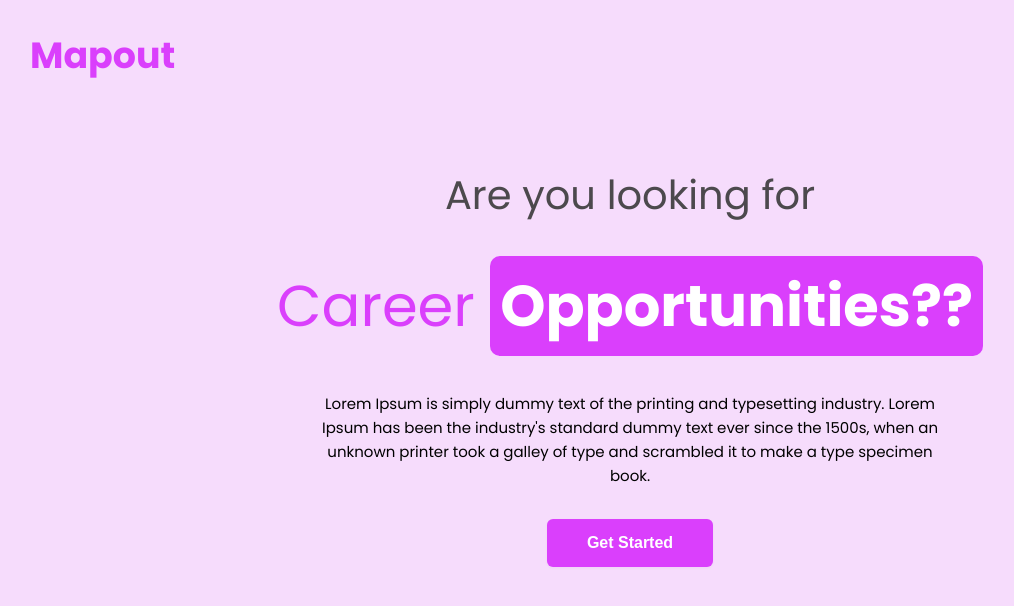
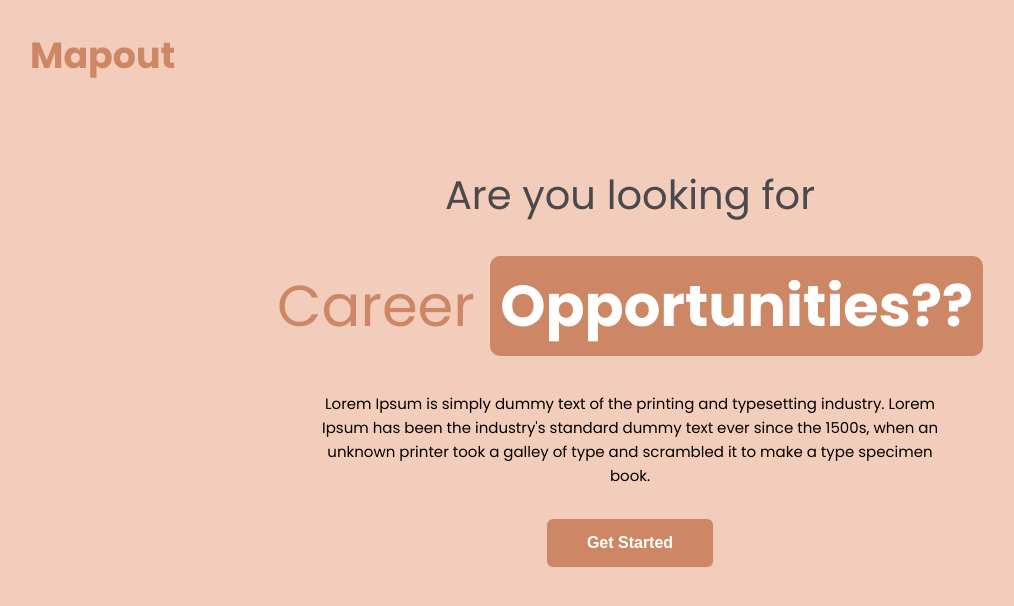
Before and after one commit to pranay101/Mapout-assignemnt, a React (Create React App) app: page / in a window 1280 px wide. Shown: the top 606 px of the page, without its empty margins (10-1024 px from the left). Built offline with nearby package versions, Linux system fonts and the light colour scheme.

Commit message:
updated colour scheme

```diff
--- a/src/Components/ErrorBoundary/ErrorBoundary.module.css
+++ b/src/Components/ErrorBoundary/ErrorBoundary.module.css
@@ -38,7 +38,7 @@
 }
 .ErrorBoundary footer button {
   color: #fff;
-  background-color: #da3ffc;
+  background-color: #cd8764;
   width: 15 rem;
   padding: 15px 40px;
   box-sizing: border-box;
--- a/src/Components/UI/Discover/CountryPicker/CountryPicker.module.css
+++ b/src/Components/UI/Discover/CountryPicker/CountryPicker.module.css
@@ -33,7 +33,7 @@
   flex: 1;
   border-radius: 6px;
   background: transparent;
-  border: #e99bfa 1px solid;
+  border: #fdc7ab 1px solid;
   color: #1a1a1a;
   padding: 0.9rem 1.25rem;
   z-index: 1;
@@ -57,6 +57,6 @@
 }
 
 .DropDown p span {
-  background-color: #f6dcfc;
+  background-color: #f3cdbb;
   padding: 0 10px;
 }
--- a/src/Components/UI/Discover/SearchBar/SearchBar.module.css
+++ b/src/Components/UI/Discover/SearchBar/SearchBar.module.css
@@ -38,7 +38,7 @@
   flex: 1;
   border-radius: 6px;
   background: transparent;
-  border: #e99bfa 1px solid;
+  border: #fdc7ab 1px solid;
   color: #1a1a1a;
   padding: 0.9rem 1.25rem;
   z-index: 1;
@@ -48,7 +48,7 @@
 }
 
 .SearchBar__container input:focus {
-  border-color: #da3ffc;
+  border-color: #cd8764;
 }
 @media (max-width: 849px) {
   .SearchBar__container input {
@@ -127,6 +127,6 @@
 }
 
 .SearchBar p span {
-  background-color: #f6dcfc;
+  background-color: #f3cdbb;
   padding: 0 10px;
 }
--- a/src/Components/UI/Heading/Heading.module.css
+++ b/src/Components/UI/Heading/Heading.module.css
@@ -11,7 +11,7 @@
 }
 
 .Heading h1{
-    color: #da3ffc;
+    color: #cd8764;
     font-size: 3.6rem;
     font-weight: normal;
 }
@@ -26,7 +26,7 @@
 
 .Heading button{
     color: #fff;
-    background-color: #da3ffc;
+    background-color: #cd8764;
     width: 15 rem;
     padding: 15px 40px;
     box-sizing: border-box;
@@ -45,7 +45,7 @@
 
 
 .pinkBackground{
-    background-color: #da3ffc;
+    background-color: #cd8764;
     border-radius: 10px;
     color: white;
     padding: 10px ;
--- a/src/Components/UI/JobLayout/JobLayout.module.css
+++ b/src/Components/UI/JobLayout/JobLayout.module.css
@@ -21,7 +21,7 @@
 
 .JobLayoutButton{
     color: #fff;
-    background-color: #da3ffc;
+    background-color: #cd8764;
     width: 15 rem;
     padding: 15px 40px;
     box-sizing: border-box;
--- a/src/Components/UI/JobLayout/Jobcard/Jobcard.module.css
+++ b/src/Components/UI/JobLayout/Jobcard/Jobcard.module.css
@@ -78,7 +78,7 @@ a {
 }
 
 .cardLocation p i{
-	color: #da3ffc;
+	color: #cd8764;
 	padding: 5px;
 }
 
@@ -98,7 +98,7 @@ a {
 	border-radius: 6px;
 }
 .cardSkills{
-	background-color: #da3ffc;
+	background-color: #cd8764;
 	margin: 5px;
 }
 
@@ -141,7 +141,7 @@ a {
 
 .card button{
   color: #fff;
-  background-color: #da3ffc;
+  background-color: #cd8764;
   width: 15 rem;
   padding: 5px 15px 5px 15px;
   box-sizing: border-box;
--- a/src/Components/UI/Logo/Logo.module.css
+++ b/src/Components/UI/Logo/Logo.module.css
@@ -1,5 +1,5 @@
 .Logo{
-    color: #da3ffc;
+    color: #cd8764;
     /* font-family: 'Open Sans', sans-serif; */
     font-family: 'Poppins', sans-serif;
     width: auto;
@@ -12,7 +12,7 @@
     margin: -10px auto;
     display: inline-block;
     position: relative;
-    color: #da3ffc;
+    color: #cd8764;
     cursor: pointer;
     font-weight: 700;
   }
@@ -25,7 +25,7 @@
     height: 3px;
     bottom: 25px;
     left: 0;
-    background-color: #da3ffc;
+    background-color: #cd8764;
     transform-origin: bottom right;
     transition: transform 0.25s ease-out;
   }
--- a/src/Components/UI/OverlayDialogueBox/OverlayDialogueBox.module.css
+++ b/src/Components/UI/OverlayDialogueBox/OverlayDialogueBox.module.css
@@ -74,7 +74,7 @@ padding: 10px;
 }
 .OverlayDialogueBox footer button {
   color: #fff;
-  background-color: #da3ffc;
+  background-color: #cd8764;
   width: 15 rem;
   padding: 15px 40px;
   box-sizing: border-box;
@@ -103,7 +103,7 @@ padding: 10px;
   border-radius: 6px;
 }
 .cardSkills {
-  background-color: #da3ffc;
+  background-color: #cd8764;
   margin: 5px;
 }
 
--- a/src/Components/UI/Spinner/Spinner.module.css
+++ b/src/Components/UI/Spinner/Spinner.module.css
@@ -1,14 +1,14 @@
 .loader,
 .loader:before,
 .loader:after {
-  background: #da3ffc;
+  background: #cd8764;
   -webkit-animation: load1 1s infinite ease-in-out;
   animation: load1 1s infinite ease-in-out;
   width: 1em;
   height: 4em;
 }
 .loader {
-  color: #da3ffc;
+  color: #cd8764;
   text-indent: -9999em;
   margin: 88px auto;
   position: relative;
--- a/src/Containers/Layout/Layout.module.css
+++ b/src/Containers/Layout/Layout.module.css
@@ -1,5 +1,5 @@
 .Layout{
-    background-color: #f6dcfc;
+    background-color: #f3cdbb;
     width: 100%;
     min-height: 100vh;
     height: auto;
```
